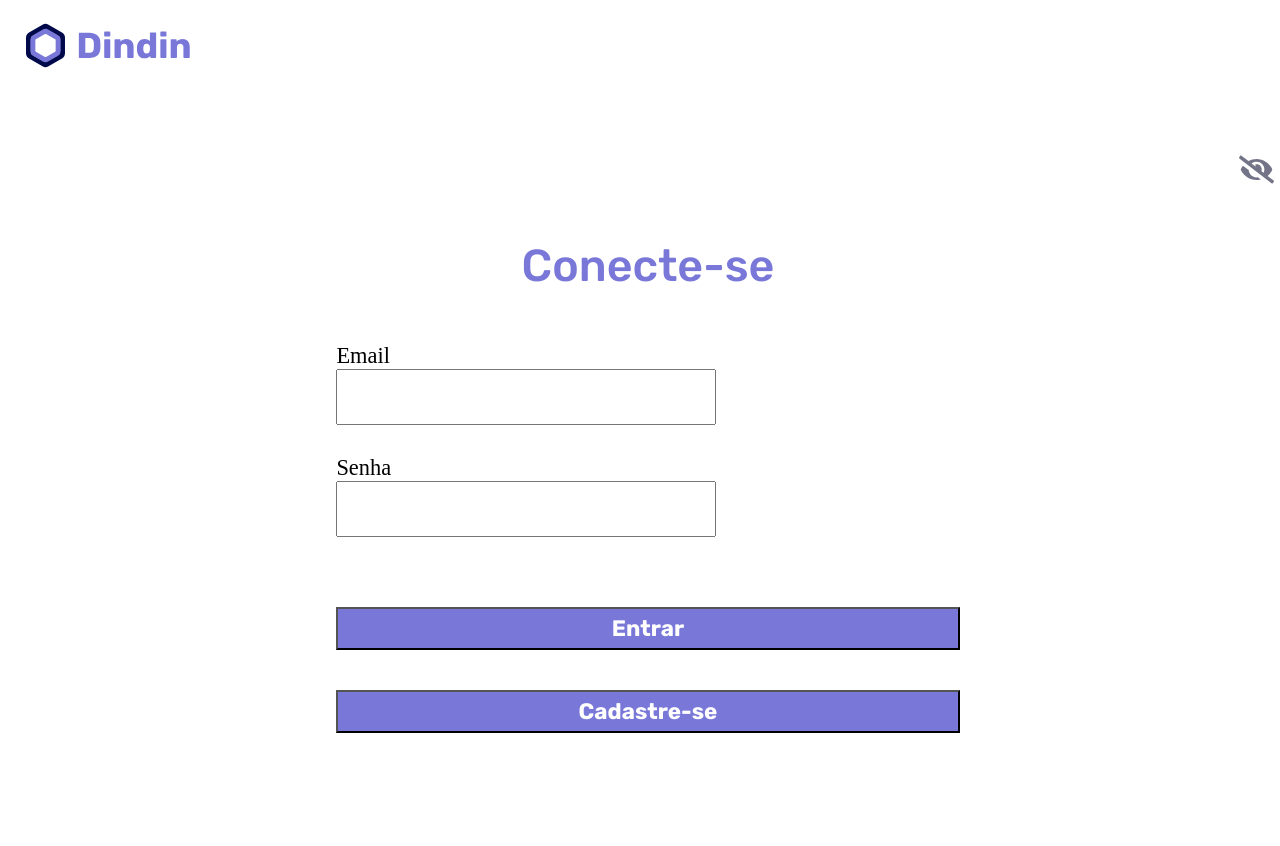
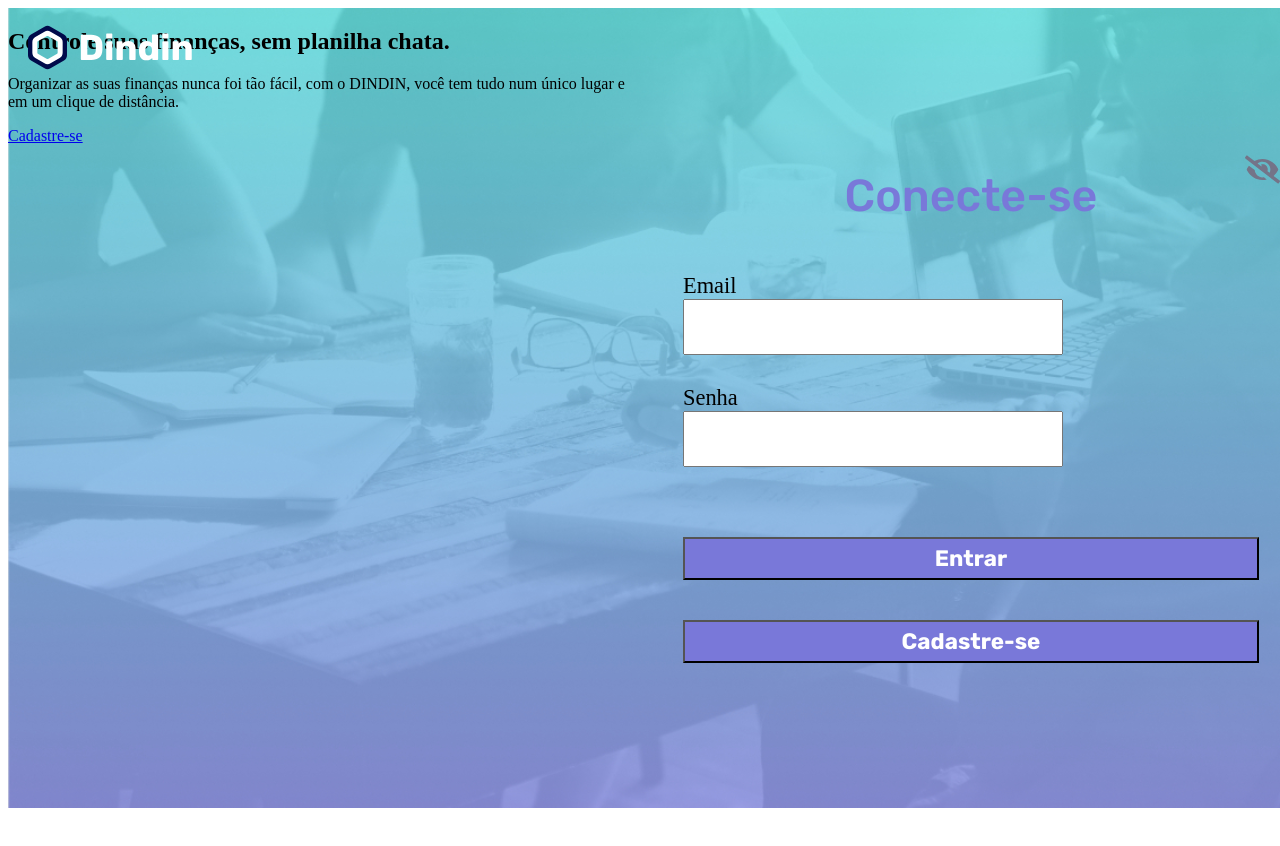
Before and after one commit to leocarvalhos/Projeto-DinDin, a Next.js app in the folder front/: page /sign-in in a window 1280 px wide. Shown: the top 846 px of the page. After the commit the page ends 816 px from the top, so only its background shows below. Built offline with nearby package versions, Linux system fonts and the light colour scheme.

Commit message:
finished mobile screen login

```diff
--- a/front/src/styles/components/FormIN.module.sass
+++ b/front/src/styles/components/FormIN.module.sass
@@ -2,9 +2,7 @@
 @use "../variables"
 
 .main
-    background-color: variables.$white
-    padding: 60px 35px 50px 35px
-    height: 100vh
+    padding: 110px 35px 50px 35px
     @include mixin.flex(column, center, center)
     position: relative
 
@@ -42,3 +40,13 @@
 
     .btn:hover,.btnRegister:hover
         @include mixin.effectButton(variables.$value)
+
+@media screen and (min-width: 768px)
+    .main
+        width: 90%
+        height: 70vh
+        display: flex
+        justify-content: center
+        align-items: center
+        .logo
+            display: none
--- a/front/src/styles/components/SignIn.module.sass
+++ b/front/src/styles/components/SignIn.module.sass
@@ -4,7 +4,25 @@
 .main
     width: 100vw
     height: 100vh
+    display: flex
     .formSignIn
         width: 100%
     .textSignUp
         display: none
+
+@media screen and (min-width: 768px)
+    .main
+        background-image: url("../../../public/images/background.svg")
+        background-repeat: no-repeat
+        background-position: center
+        background-size: cover
+        .textSignUp
+            width: 50%
+            display: block
+
+            .logo
+                position: absolute
+                top: 25px
+                left: 25px
+        .formSignIn
+            width: 50%
```
